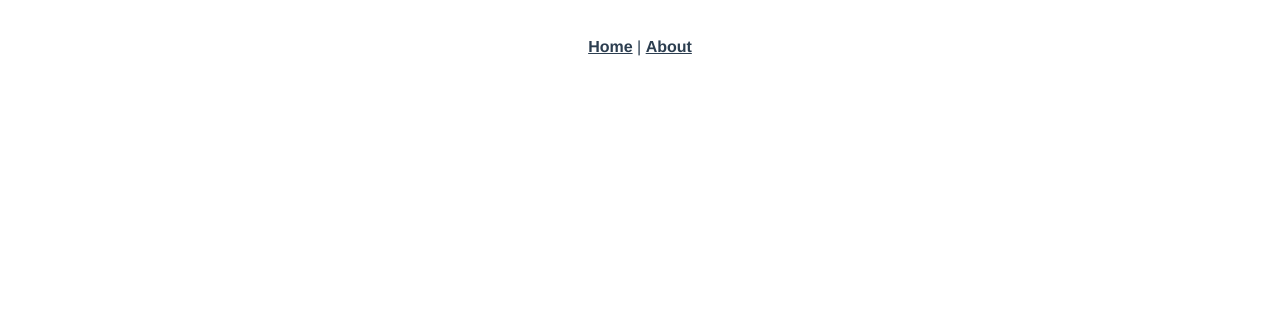
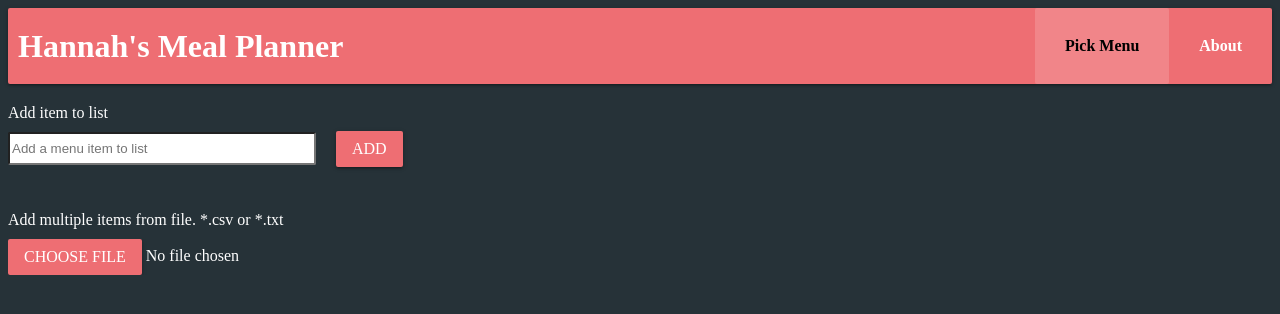
Before and after one commit to anujdatar/meal-scheduler, a Vue app: page /menu in a window 1280 px wide. Shown: the top 314 px of the page. Built offline with nearby package versions, Linux system fonts and the light colour scheme.

Commit message:
set up navbar and basic menu add page

```diff
--- a/src/App.vue
+++ b/src/App.vue
@@ -1,31 +1,20 @@
 <template>
   <div id="app">
-    <div id="nav">
-      <router-link to="/">Home</router-link> |
-      <router-link to="/about">About</router-link>
-    </div>
+    <NavHeader />
     <router-view/>
   </div>
 </template>
 
-<style>
-#app {
-  font-family: 'Avenir', Helvetica, Arial, sans-serif;
-  -webkit-font-smoothing: antialiased;
-  -moz-osx-font-smoothing: grayscale;
-  text-align: center;
-  color: #2c3e50;
+<script>
+// // @ is an alias to /src
+import NavHeader from '@/components/nav-header'
+
+export default {
+  name: 'app',
+  components: {
+    NavHeader
+  }
 }
-#nav {
-  padding: 30px;
-}
+</script>
 
-#nav a {
-  font-weight: bold;
-  color: #2c3e50;
-}
-
-#nav a.router-link-exact-active {
-  color: #42b983;
-}
-</style>
+<style src="./assets/css/style.css"></style>
--- /dev/null
+++ b/src/assets/css/style.css
@@ -0,0 +1,168 @@
+:root {
+  --asthetic-color: #ee6e73;
+  --fonts: Ariel, Hevletica, san-serif;
+}
+
+body {
+  background: #263238;
+  color: #fff;
+  font-family: var(--fonts);
+}
+
+nav {
+  color: #fff;
+  background-color: var(--asthetic-color);
+  width: 100%;
+  height: 56px;
+  line-height: 56px;
+  margin-bottom: 20px;
+  border-radius: 2px;
+  padding-bottom: 20px;
+}
+nav a {
+  padding: 10px;
+  height: 56px;
+  text-decoration: none;
+  color: #fff;
+  font-weight: bold;
+}
+nav a.router-link-exact-active {
+  color: black;
+}
+nav a:hover, nav a.router-link-exact-active {
+  background-color: #f18589;
+  border-radius: 2px;
+}
+nav .logo {
+  font-size: 2em;
+  float: left;
+}
+nav .nav-page {
+  float: right;
+  padding-left: 30px;
+  padding-right: 30px;
+}
+
+div.main {
+  line-height: 2em;
+  padding: 15px;
+}
+
+/* div#fileselect {
+  float: left;
+} */
+div#dateselect {
+  float: left;
+}
+#clearfloats {
+  clear: both;
+}
+
+nav, .btn, input[type="file"]::-webkit-file-upload-button, input[type="submit"] {
+  -webkit-box-shadow: 0 2px 2px 0 rgba(0, 0, 0, 0.14), 0 3px 1px -2px rgba(0, 0, 0, 0.12), 0 1px 5px 0 rgba(0, 0, 0, 0.2);
+          box-shadow: 0 2px 2px 0 rgba(0, 0, 0, 0.14), 0 3px 1px -2px rgba(0, 0, 0, 0.12), 0 1px 5px 0 rgba(0, 0, 0, 0.2);
+  -webkit-tap-highlight-color: transparent;
+}
+
+.btn, input[type="file"]::-webkit-file-upload-button, input[type="submit"] {
+  -webkit-tap-highlight-color: transparent;
+
+  /* margin-top: -2px; */
+  background-color: var(--asthetic-color);
+  border: none;
+  border-radius: 2px;
+  display: inline-block;
+  height: 36px;
+  line-height: 36px;
+  padding: 0 16px;
+  text-transform: uppercase;
+  vertical-align: middle;
+
+  color: #fff;
+  font-family: var(--fonts);
+  font-size: 1em;
+}
+input[type="file"] {
+  font-family: var(--fonts);
+  font-size: 1em;
+  margin-top: 10px;
+}
+input[type="text"] {
+  width: 300px;
+  height: 2em;
+  margin: 10px 20px 10px 0px;
+  color: #000;
+  border-radius: 2px;
+}
+
+input[type="date"] {
+  background: var(--asthetic-color);
+  border: none;
+  width: 160px;
+  height: 36px;
+  margin-top: -2px;
+  color: #fff;
+  border-radius: 2px;
+}
+input[type="date"]::-webkit-datetime-edit {
+  padding: .25em;
+  font-family: var(--fonts);
+  font-size: 1.25em;
+  border: none;
+  text-transform: uppercase;
+}
+input[type="date"]::-webkit-inner-spin-button {
+  display: none;
+  /* align-self: center; */
+}
+input[type="date"]::-webkit-calendar-picker-indicator {
+  background: var(--asthetic-color);
+  opacity: 1;
+  margin-right: 5px;
+}
+input[type="date"]::-webkit-clear-button {
+  /* display: none; */
+  background-color: #fff;
+}
+
+
+table {
+  width: 100%;
+  /* box-sizing: border-box; */
+  /* box-shadow: inset 0px 0px 0px 1px; */
+  border-spacing: 0;
+}
+th, td {
+  border: 1px solid white;
+}
+th {
+  border-bottom: double white;
+  height: 40px;
+}
+
+td {
+  width: 100px;
+  vertical-align: top;
+  height: 100px;
+  padding: 5px;
+}
+td .wrapper{
+  height: 100px;
+  display: grid;
+  grid-template-rows: 1.5em auto;
+  grid-template-areas:
+    "date"
+    "menuitem";
+}
+td .date {
+  grid-area: date;
+  /* border: 1px solid white; */
+  /* width: 20px; */
+  /* text-align: center; */
+  font-size: 1.5em;
+}
+td .menuitem {
+  grid-area: menuitem;
+  vertical-align: center;
+  text-align: center;
+}
--- /dev/null
+++ b/src/components/nav-header.vue
@@ -0,0 +1,9 @@
+<template>
+  <div class="nav">
+    <nav>
+      <router-link to="/" class="logo">Hannah's Meal Planner</router-link>
+      <router-link to="/about" class="nav-page">About</router-link>
+      <router-link to="/menu" class="nav-page">Pick Menu</router-link>
+    </nav>
+  </div>
+</template>
--- a/src/router.js
+++ b/src/router.js
@@ -14,6 +14,11 @@ export default new Router({
       component: Home
     },
     {
+      path: '/menu',
+      name: 'menu',
+      component: () => import(/* webpackChunkName: "menu" */ './views/Menu.vue')
+    },
+    {
       path: '/about',
       name: 'about',
       // route level code-splitting
--- /dev/null
+++ b/src/views/Menu.vue
@@ -0,0 +1,16 @@
+<template>
+  <div class="menu">
+    <div id="add-item">
+      Add item to list
+      <form @submit.prevent="addItem">
+        <input type="text" placeholder="Add a menu item to list" name="addSingle">
+        <input type="submit" value="Add" id="submit">
+      </form>
+      <br><br>
+      Add multiple items from file. *.csv or *.txt
+      <form @submit.prevent="addItems">
+        <input type="file" name="addFile" id="addFile">
+      </form>
+    </div>
+  </div>
+</template>
```
